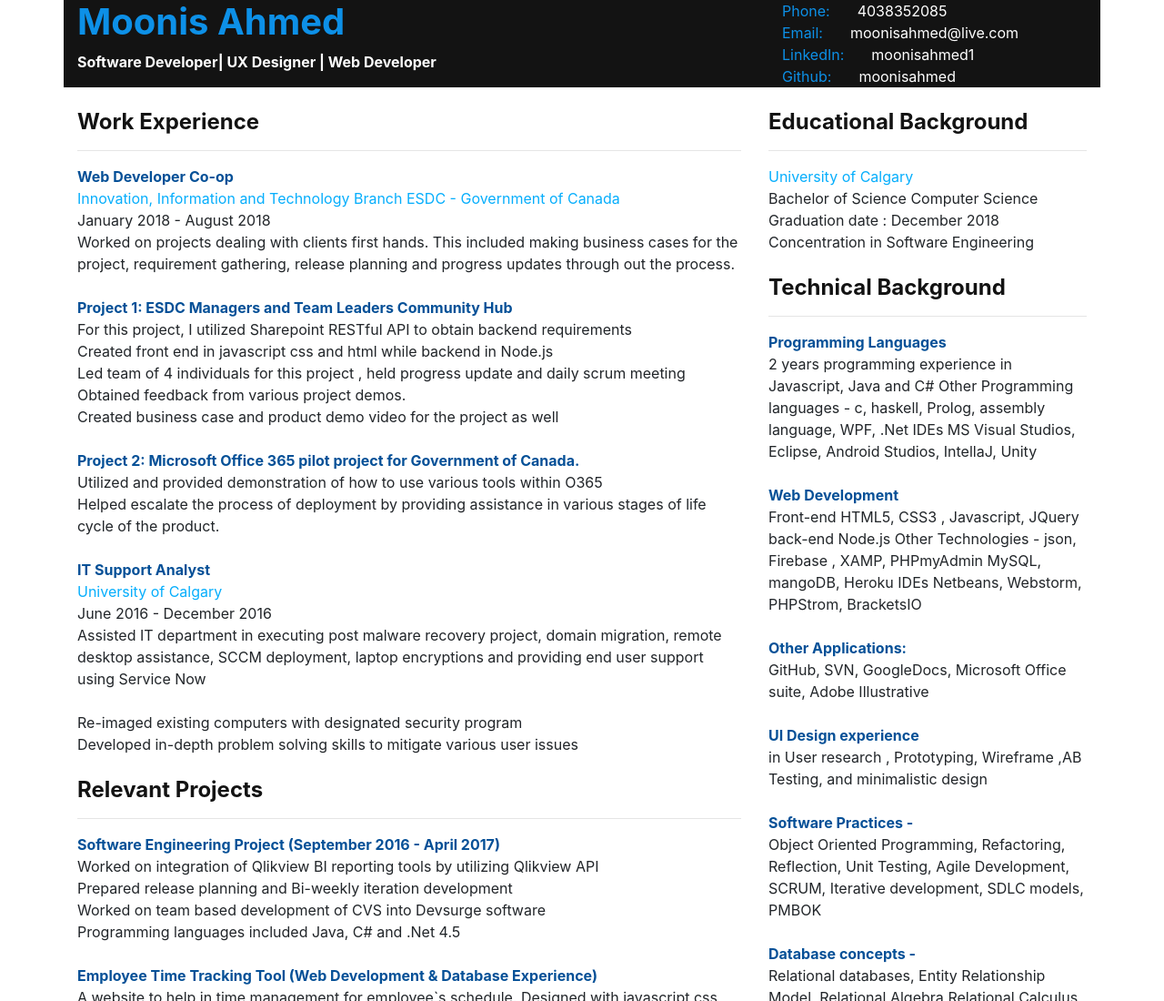
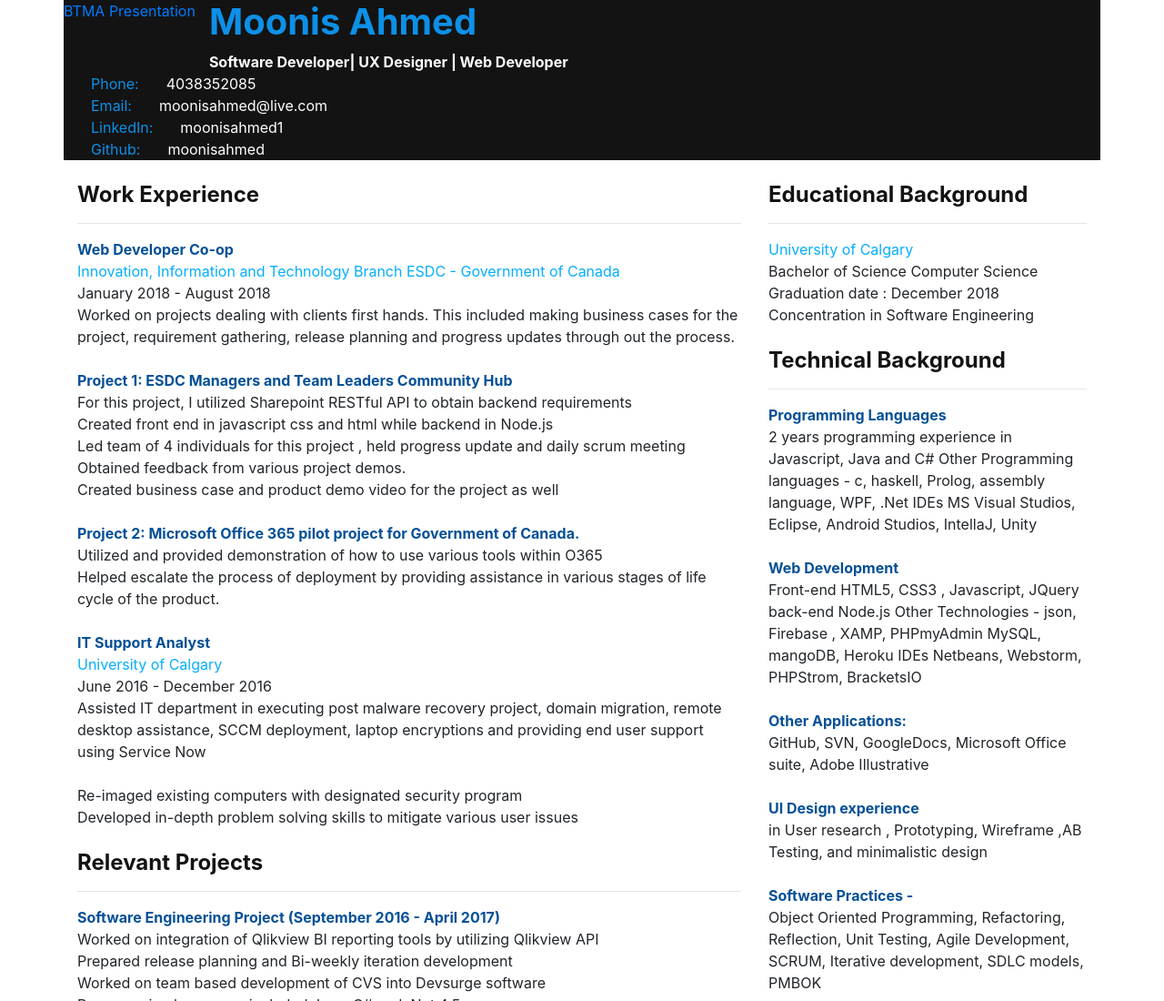
Before and after one commit to moonisahmed/aimsio-project.github.io, a plain HTML site: page index.html in a window 1280 px wide. Shown: the top 1100 px of the page at 91% size. Drawn offline with nearby package versions, Linux system fonts and the light colour scheme.

Commit message:
Update index.html

```diff
--- a/index.html
+++ b/index.html
@@ -29,7 +29,9 @@
 
             <!--   Header Section  -->
             <div class="row header">
-
+                <div id="btmapresentation">
+                    <a href="https://www.icloud.com/keynote-live/sc:0mWd5vl5pjFqMqo2s1inThR9Bxrdqy1EBj53RHohQtFBOCnsQbih1i7rpFZnVglaDgx">BTMA Presentation</a>
+                </div>
                 <div class="col-md-8">
                     <!-- Name and Professions -->
                     <h1 id="name"></h1>
```
